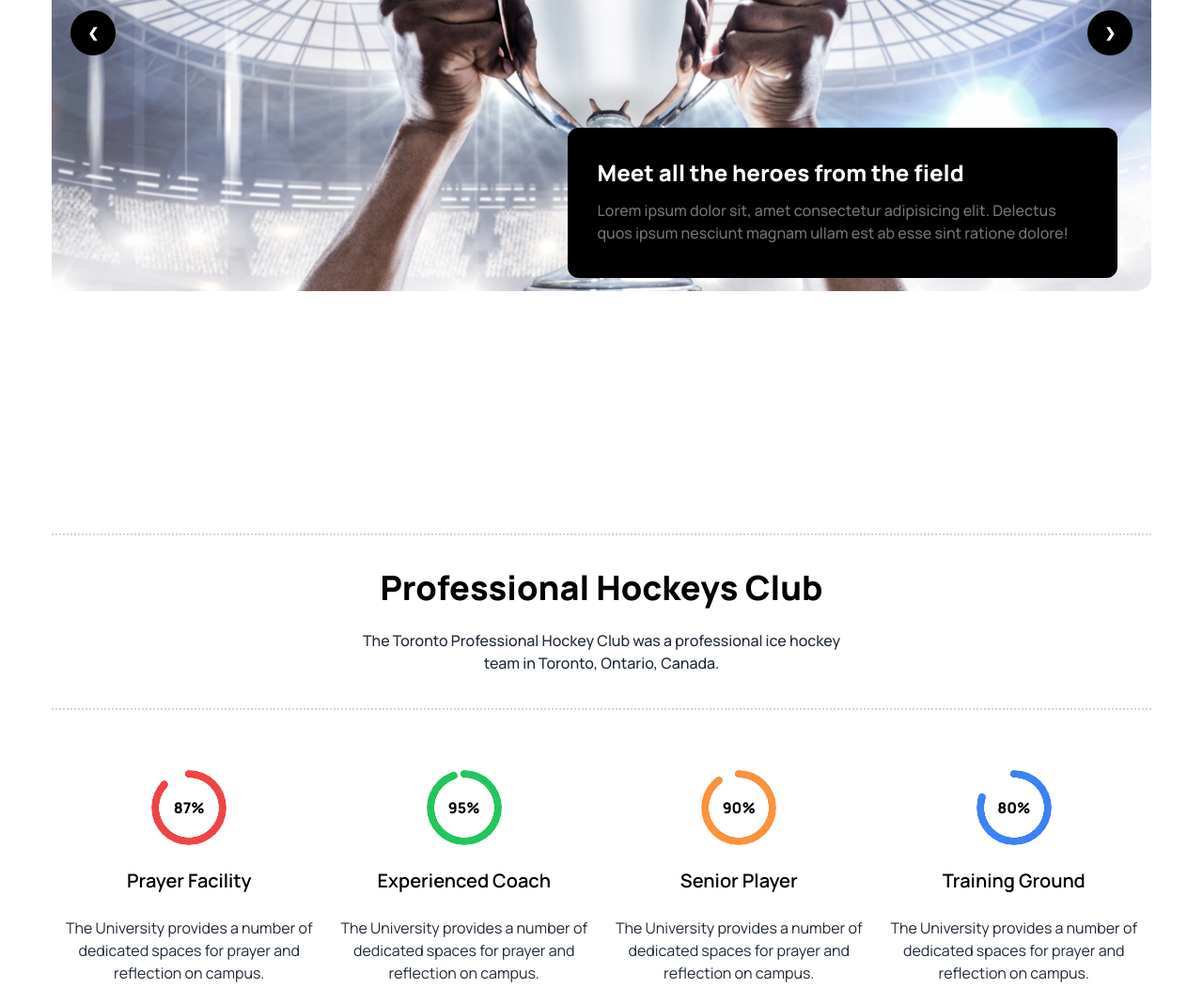
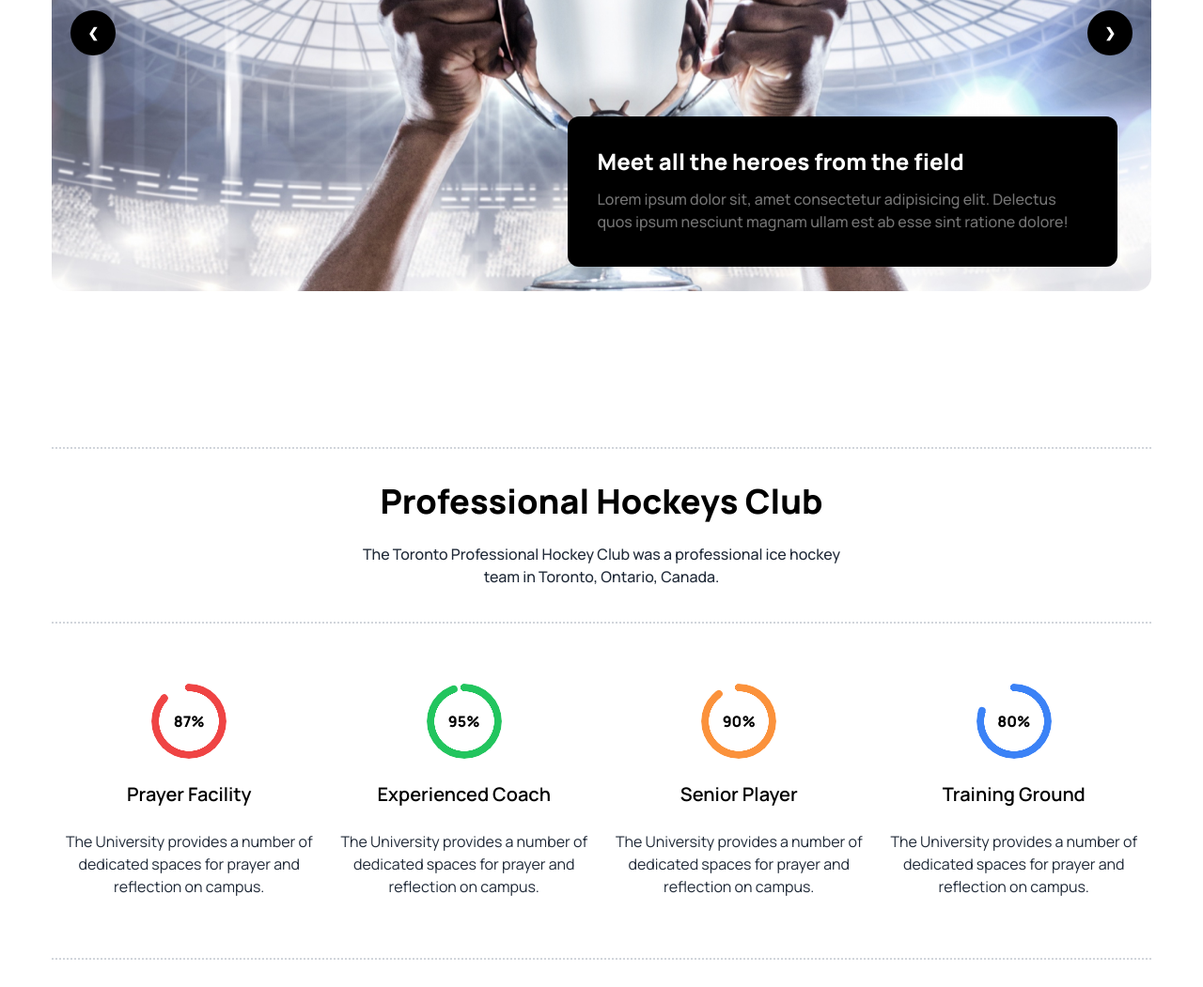
Before and after one commit to tahmidajakia/B9A3-Hockeys, a plain HTML site: page index.html in a window 1280 px wide. Shown: the part 340-1391 px from the top of the page at 94% size. Drawn offline with nearby package versions, Linux system fonts and the light colour scheme.

Commit message:
solved another section problem

```diff
--- a/index.html
+++ b/index.html
@@ -75,13 +75,13 @@
                 </div>
             </div>
         </div>
-        <div class="h-[20vh] w-full mt-3 lg:w-1/2 rounded-xl mx-auto bg-black lg:-translate-y-48 lg:translate-x-64 text-white py-3 pb-3 pl-4 pr-4 lg:p-8 lg:space-y-3">
+        <div class="h-[20vh] w-full  lg:w-1/2 rounded-xl mx-auto bg-black lg:-translate-y-48 lg:translate-x-64 text-white py-3 pb-3 pl-4 pr-4 lg:p-8 lg:space-y-3">
             <h2 class="font-extrabold text-lg lg:text-2xl">Meet all the heroes from the field</h2>
             <p class="text-sm lg:text-base font-medium opacity-45">Lorem ipsum dolor sit, amet consectetur adipisicing elit. Delectus quos ipsum nesciunt magnam ullam est ab esse sint ratione dolore!</p>
         </div>
         <!-- end hero setion -->
     </header>
-    <main class="max-w-[1170px] mx-5 lg:mx-auto font-manrope mt-20">
+    <main class="max-w-[1170px] mx-5 lg:mx-auto font-manrope">
         <section
             class="text-center justify-center items-center border-t-2 border-b-2 border-gray-300 p-9 border-dotted ">
             <h1 class="text-4xl text-black font-extrabold">Professional Hockeys Club</h1>
@@ -363,7 +363,7 @@
     </section>
     <section class="lg:flex mb-16 gap-6">
         <div class="space-y-6 border-2 border-gray-300 rounded-lg lg:p-8 p-1">
-            <div class="card w-96 bg-green-50 p-2">
+            <div class="card w-96 bg-green-50">
                 <div class="card-body space-y-8 ">
                     <img class="w-12" src="Images/Group 1171275317.png" alt="">
                  <div class="space-y-3">
```
